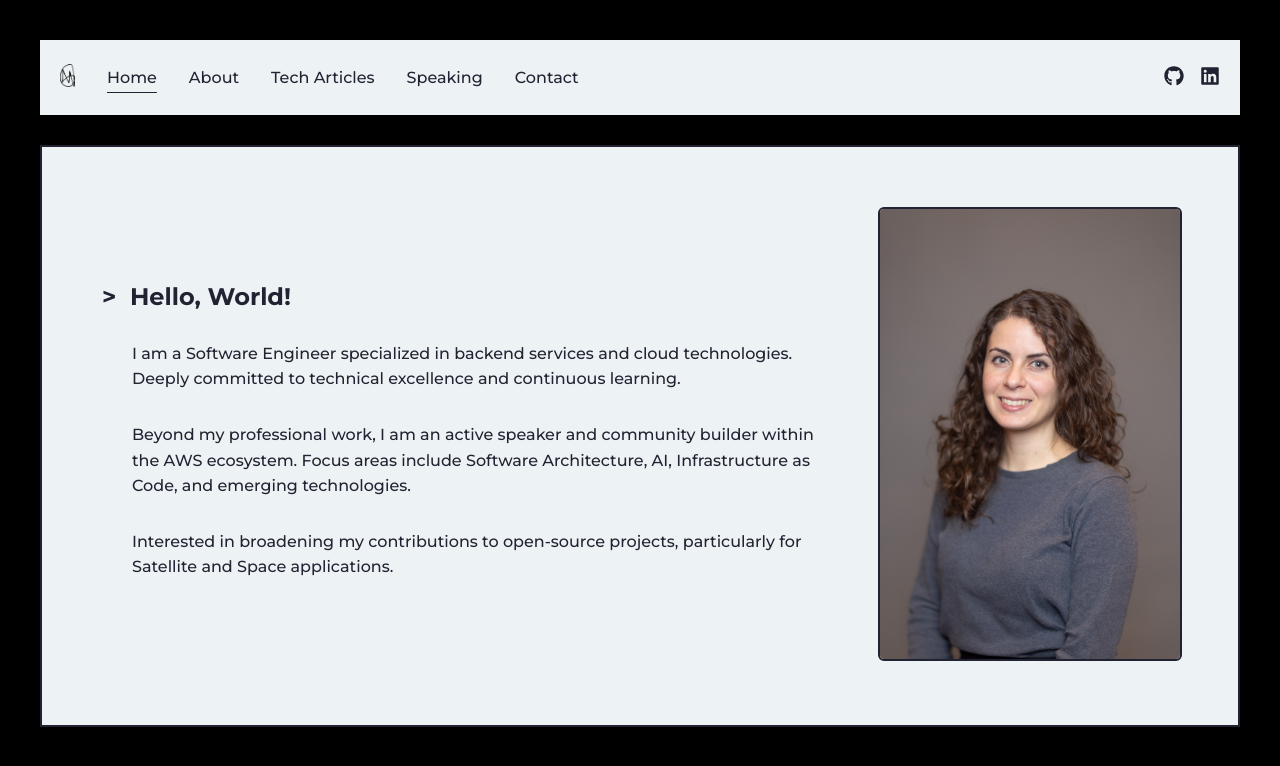
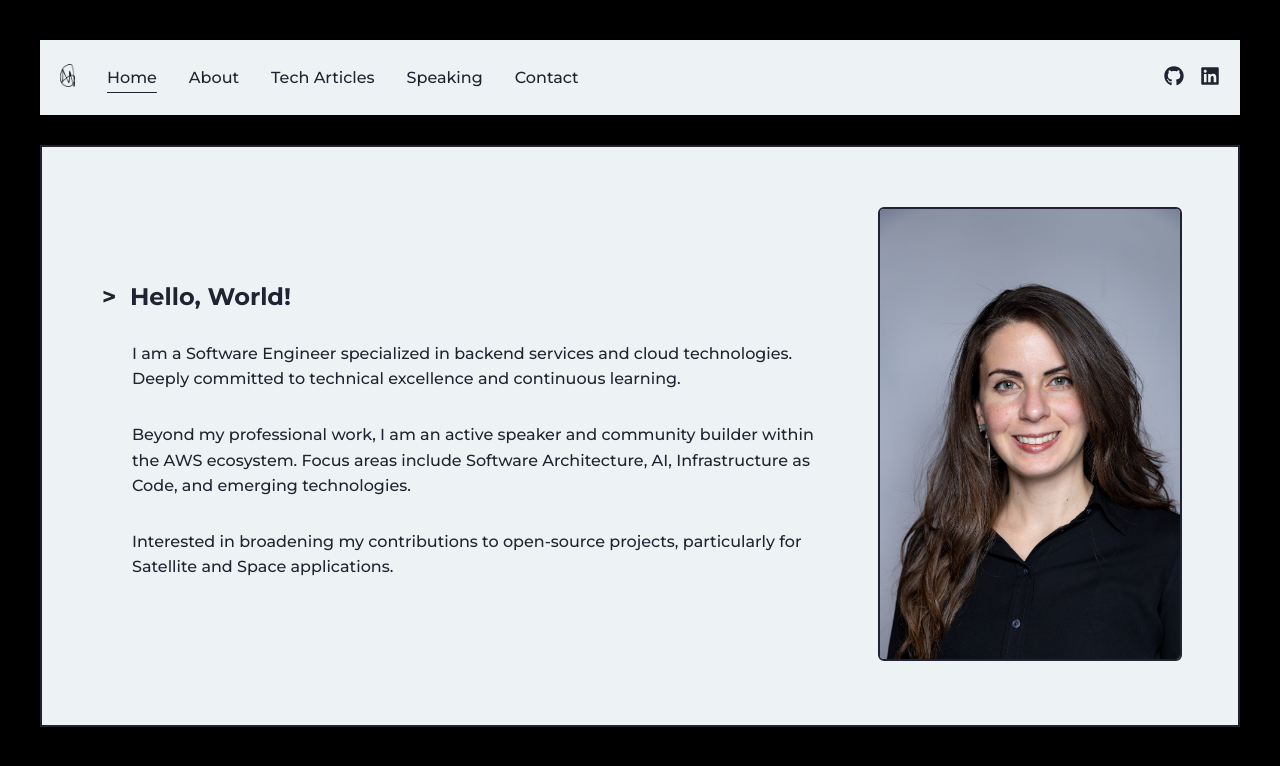
Before and after one commit to mgrinstein/mgrinstein.github.io, a React (Create React App) app: page / in a window 1280 px wide. Shown: the top 766 px of the page. Built offline with nearby package versions, Linux system fonts and the light colour scheme.

Commit message:
style: add visual tweaks

```diff
--- a/src/pages/Contact.js
+++ b/src/pages/Contact.js
@@ -8,7 +8,7 @@ export function Contact() {
           {/* Text section with improved formatting */}
           <div className="intro-text">
             <p>
-            Feel free to reach out for collaboration or any professional inquiries through <a href="https://www.linkedin.com/in/moniquegrinstein/" target="_blank">LinkedIn</a>. <br />
+            Please feel free to reach out for any professional inquiries through <a href="https://www.linkedin.com/in/moniquegrinstein/" target="_blank">LinkedIn</a>. <br />
             {/* You can message me on <a href="https://www.linkedin.com/in/moniquegrinstein/" target="_blank">LinkedIn</a> or use the form below: */}
             </p>
           </div>
--- a/src/pages/Home.js
+++ b/src/pages/Home.js
@@ -1,5 +1,6 @@
 import { WebsiteNavbar, HomeComponent } from "../components";
 import myPhoto from "../images/about/myPhoto.jpg";
+import myPhoto2 from "../images/about/myPhoto2.jpg";
 
 export function Home() {
     return (
@@ -7,7 +8,7 @@ export function Home() {
             <WebsiteNavbar />
             <div className="PageContent">
                 <div className="intro-text">
-                    <HomeComponent image={myPhoto} title={<h2>&gt; &nbsp;Hello, World!</h2>}
+                    <HomeComponent image={myPhoto2} title={<h2>&gt; &nbsp;Hello, World!</h2>}
                         text={`\nI am a Software Engineer specialized in backend services and cloud technologies. Deeply committed to technical excellence and continuous learning.
                     \n Beyond my professional work, I am an active speaker and community builder within the AWS ecosystem. Focus areas include Software Architecture, AI, Infrastructure as Code, and emerging technologies.
 Interested in broadening my contributions to open-source projects, particularly for Satellite and Space applications.`} />
--- a/src/pages/TechArticles.js
+++ b/src/pages/TechArticles.js
@@ -9,7 +9,7 @@ export function TechArticles() {
       {/* Text section with improved formatting */}
       <div className="intro-text">
         <p>
-          I often write about Software Engineering topics, in particular Software Architecture, AI, Infrastructure as Code, and emerging technologies. Here are some of my recent articles:
+          I often write about Software Engineering topics, in particular Software Architecture, Cloud Computing, AI, Infrastructure as Code, and emerging technologies. Here are some of my recent articles:
         </p>
       </div>
 
```
Also changed, not shown: src/images/about/myPhoto2.jpg (added).
